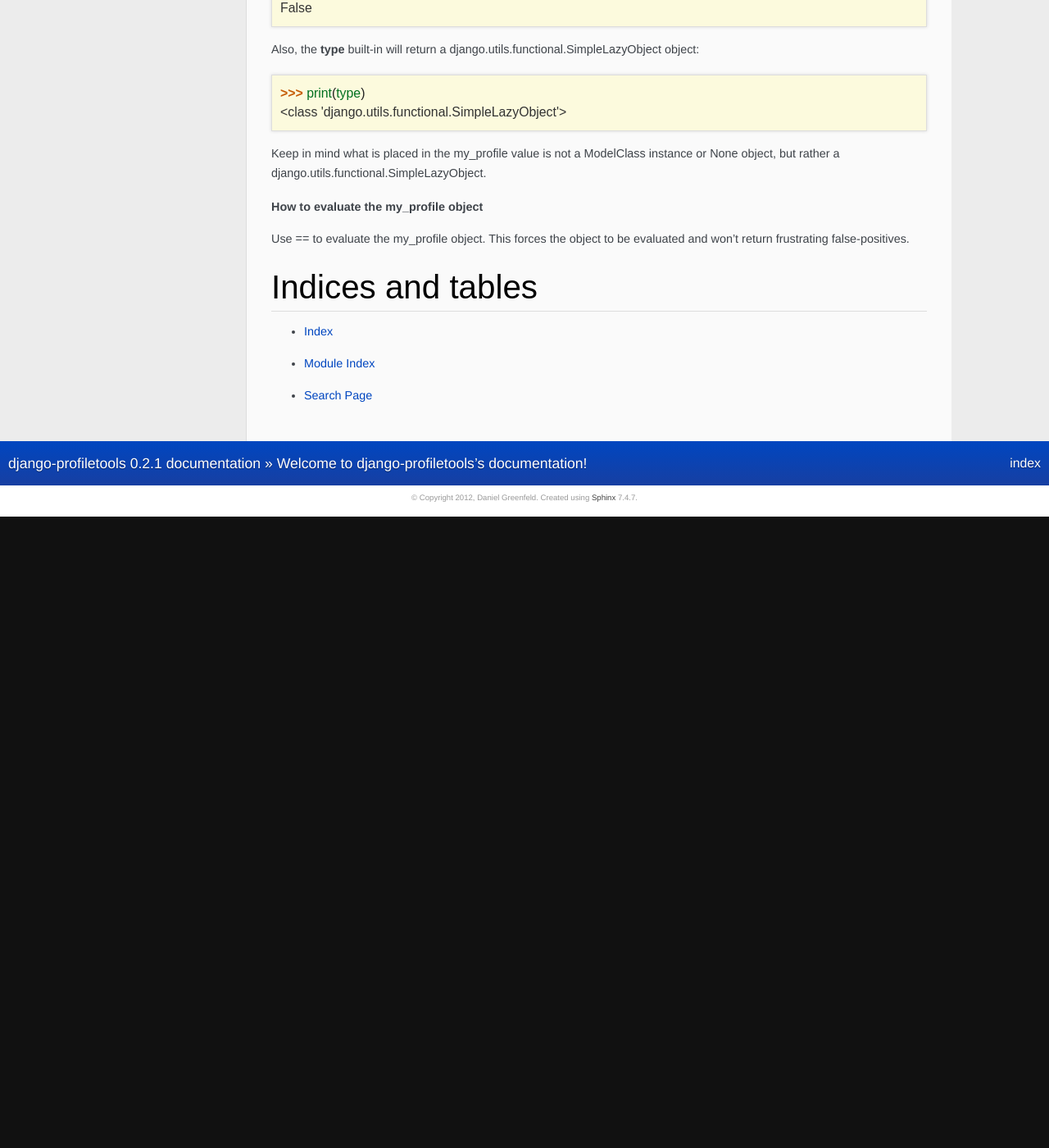
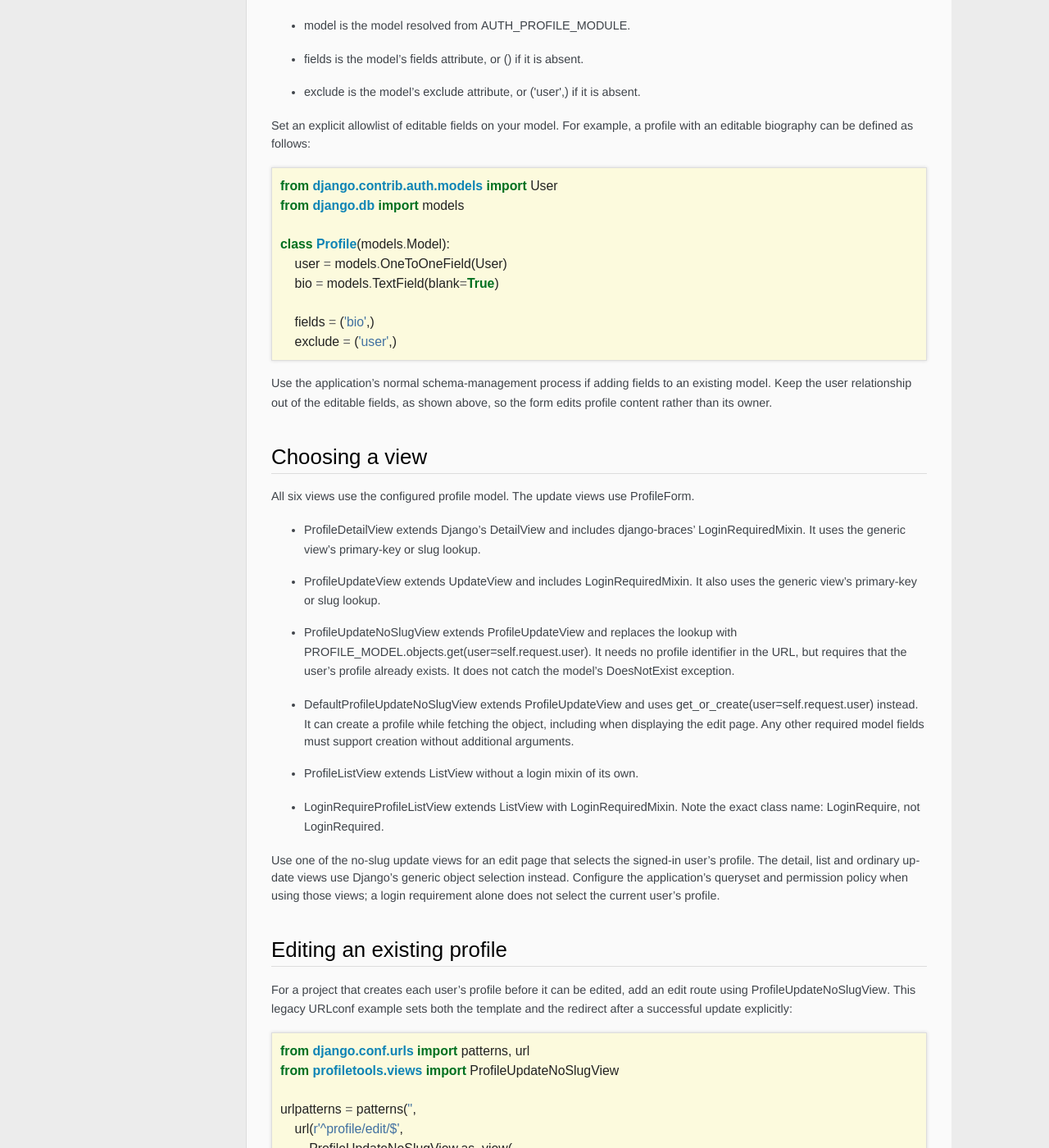
Before and after one commit to pydanny/django-profiletools, a Sphinx documentation site: the page built from docs/index.rst, in a window 1280 px wide and 1400 px high, scrolled down 2464 px. Shown: the whole window at 82% size. Built offline with Sphinx 7.4.7, drawn with Linux system fonts in a browser that asks for light colours; some web fonts are replaced; before the commit the page ends 3094 px from its top, so only the background shows below that; some of the changed text lies outside the part shown.

Commit message:
docs: explain profile forms and views

```diff
--- a/docs/index.rst
+++ b/docs/index.rst
@@ -81,6 +81,111 @@ Call my_profile as many times as you want, it only loads once. So if you call it
 
 .. note:: If you are using the ``members.UserProfile`` example, you'll need to call that by using ``request.my_userprofile``.
 
+Forms and views
+---------------
+
+``profiletools.forms.ProfileForm`` and the views in ``profiletools.views``
+use the model named by ``AUTH_PROFILE_MODULE``. They resolve that model when
+their modules are imported. Configure the setting and make the model available
+before importing the forms or views.
+
+These examples use the project's legacy Django APIs, including
+``AUTH_PROFILE_MODULE``. They are not instructions for migrating to a current
+Django release.
+
+Choosing editable fields
+~~~~~~~~~~~~~~~~~~~~~~~
+
+``ProfileForm`` is a ``ModelForm`` whose ``Meta`` options come from attributes
+on the profile model:
+
+* ``model`` is the model resolved from ``AUTH_PROFILE_MODULE``.
+* ``fields`` is the model's ``fields`` attribute, or ``()`` if it is absent.
+* ``exclude`` is the model's ``exclude`` attribute, or ``('user',)`` if it is
+  absent.
+
+Set an explicit allowlist of editable fields on your model. For example, a
+profile with an editable biography can be defined as follows::
+
+    from django.contrib.auth.models import User
+    from django.db import models
+
+    class Profile(models.Model):
+        user = models.OneToOneField(User)
+        bio = models.TextField(blank=True)
+
+        fields = ('bio',)
+        exclude = ('user',)
+
+Use the application's normal schema-management process if adding fields to an
+existing model. Keep the ``user`` relationship out of the editable fields, as
+shown above, so the form edits profile content rather than its owner.
+
+Choosing a view
+~~~~~~~~~~~~~~~
+
+All six views use the configured profile model. The update views use
+``ProfileForm``.
+
+* ``ProfileDetailView`` extends Django's ``DetailView`` and includes
+  ``django-braces``' ``LoginRequiredMixin``. It uses the generic view's
+  primary-key or slug lookup.
+* ``ProfileUpdateView`` extends ``UpdateView`` and includes
+  ``LoginRequiredMixin``. It also uses the generic view's primary-key or slug
+  lookup.
+* ``ProfileUpdateNoSlugView`` extends ``ProfileUpdateView`` and replaces the
+  lookup with ``PROFILE_MODEL.objects.get(user=self.request.user)``. It needs
+  no profile identifier in the URL, but requires that the user's profile
+  already exists. It does not catch the model's ``DoesNotExist`` exception.
+* ``DefaultProfileUpdateNoSlugView`` extends ``ProfileUpdateView`` and uses
+  ``get_or_create(user=self.request.user)`` instead. It can create a profile
+  while fetching the object, including when displaying the edit page. Any
+  other required model fields must support creation without additional
+  arguments.
+* ``ProfileListView`` extends ``ListView`` without a login mixin of its own.
+* ``LoginRequireProfileListView`` extends ``ListView`` with
+  ``LoginRequiredMixin``. Note the exact class name: ``LoginRequire``, not
+  ``LoginRequired``.
+
+Use one of the no-slug update views for an edit page that selects the signed-in
+user's profile. The detail, list and ordinary update views use Django's generic
+object selection instead. Configure the application's queryset and permission
+policy when using those views; a login requirement alone does not select the
+current user's profile.
+
+Editing an existing profile
+~~~~~~~~~~~~~~~~~~~~~~~~~~
+
+For a project that creates each user's profile before it can be edited, add
+an edit route using ``ProfileUpdateNoSlugView``. This legacy URLconf example
+sets both the template and the redirect after a successful update explicitly::
+
+    from django.conf.urls import patterns, url
+    from profiletools.views import ProfileUpdateNoSlugView
+
+    urlpatterns = patterns('',
+        url(r'^profile/edit/$',
+            ProfileUpdateNoSlugView.as_view(
+                template_name='profiles/profile_form.html',
+                success_url='/',
+            ),
+            name='profile_update'),
+    )
+
+Create ``profiles/profile_form.html`` in the application's template directory::
+
+    <form method="post" action="">
+        {% csrf_token %}
+        {{ form.as_p }}
+        <button type="submit">Save profile</button>
+    </form>
+
+Choose a suitable ``success_url`` and retain the application's normal CSRF
+protection. If a profile may be missing, decide whether to create it elsewhere
+or deliberately use ``DefaultProfileUpdateNoSlugView`` with the creation
+behavior described above. Neither current-user view takes a ``pk`` or
+``slug`` argument in its ``get_object`` method.
+
 Problems with Python's "**is**" evaluation and "**type**" built-in
 ==================================================================
 
```
Also changed, not shown: README.rst (+8 -0 lines).
